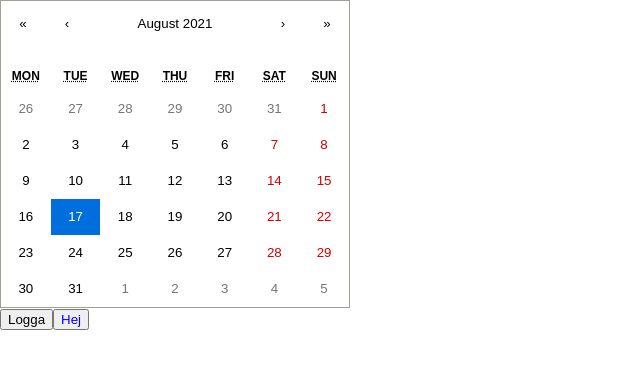
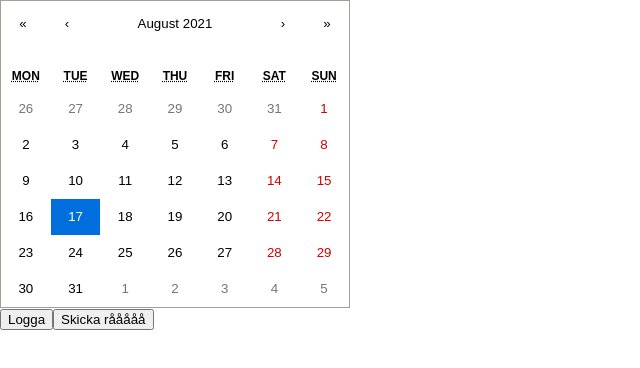
Before and after one commit to iidalindh/Restaurant, a React (Create React App) app in the folder Client/: page /booking in a window 1280 px wide. Shown: the top 368 px of the page, without its empty margins (0-640 px from the left). Built offline with nearby package versions, Linux system fonts and the light colour scheme.

Commit message:
Added bookingfunction, pair programming Ida + Jesper

```diff
--- a/Client/src/components/booking/Booking.tsx
+++ b/Client/src/components/booking/Booking.tsx
@@ -1,12 +1,12 @@
 import React, { useState } from "react";
 import Calendar from "react-calendar";
 import "react-calendar/dist/Calendar.css";
-import axios from 'axios';
-import styled from 'styled-components';
+import axios from "axios";
+// import styled from 'styled-components';
 
-const Button = styled.button`
-    color: blue;
-`
+// const Button = styled.button`
+//     color: blue;
+// `
 
 export const Booking = () => {
   const [dateValue, setDateValue] = useState(new Date());
@@ -17,17 +17,15 @@ export const Booking = () => {
 
   function onSubmit() {
     const dataToSend = {
-        date: dateValue,
-        time: 18,
-        numberOfGuests: 4,
-        customerName: "Ida",
-        customerEmail: "bajs@email.com"
-    }
+      date: dateValue,
+      time: 18,
+      numberOfGuests: 4,
+      customerName: "Ida",
+      customerEmail: "bajs@email.com",
+    };
 
-    axios.post('http://localhost:8000/')
+    axios.post("http://localhost:8000/booking", dataToSend);
   }
-
-
 
   return (
     <div>
@@ -40,7 +38,8 @@ export const Booking = () => {
         >
           Logga
         </button>
-        <Button>Hej</Button>
+        <button type="submit">Skicka rååååå</button>
+        {/* <Button>Hej</Button> */}
       </form>
     </div>
   );
```
Also changed, not shown: Client/src/components/landingPage/landingpage.scss (added, +9 -0 lines).
